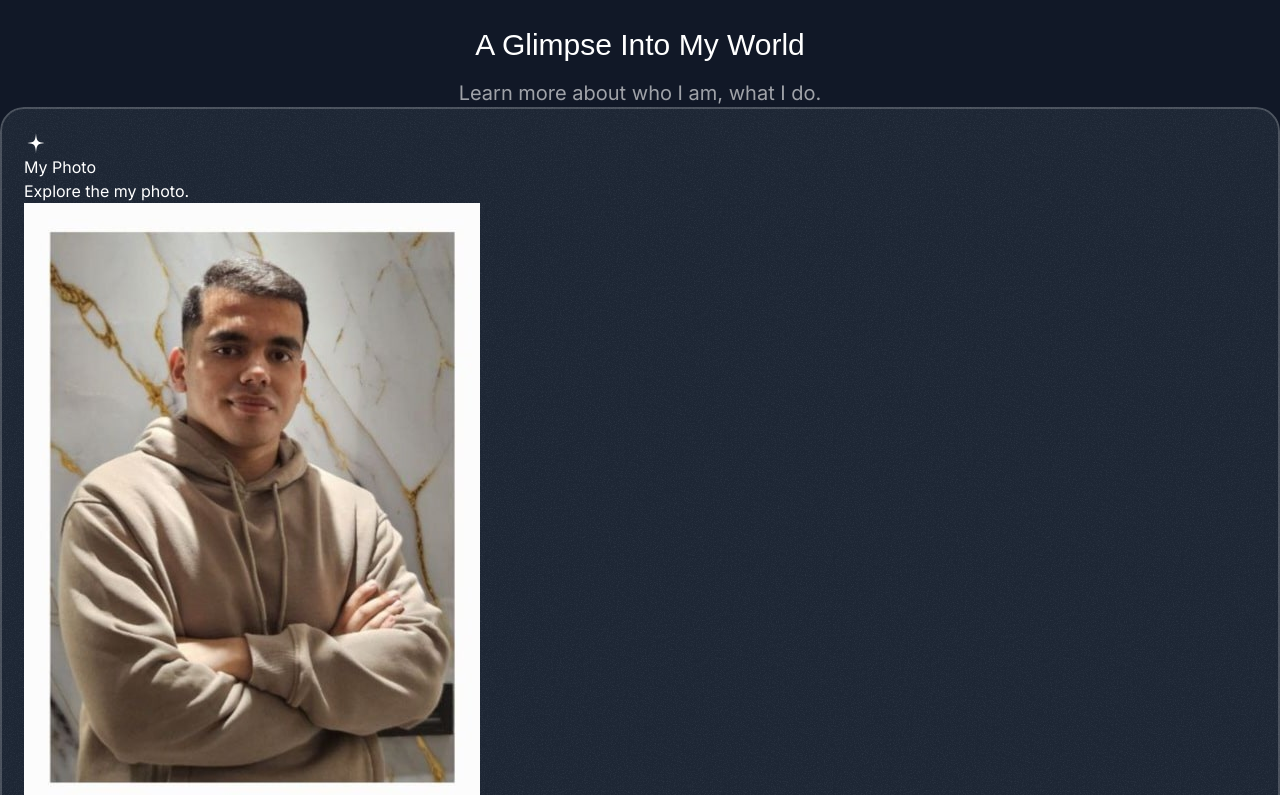
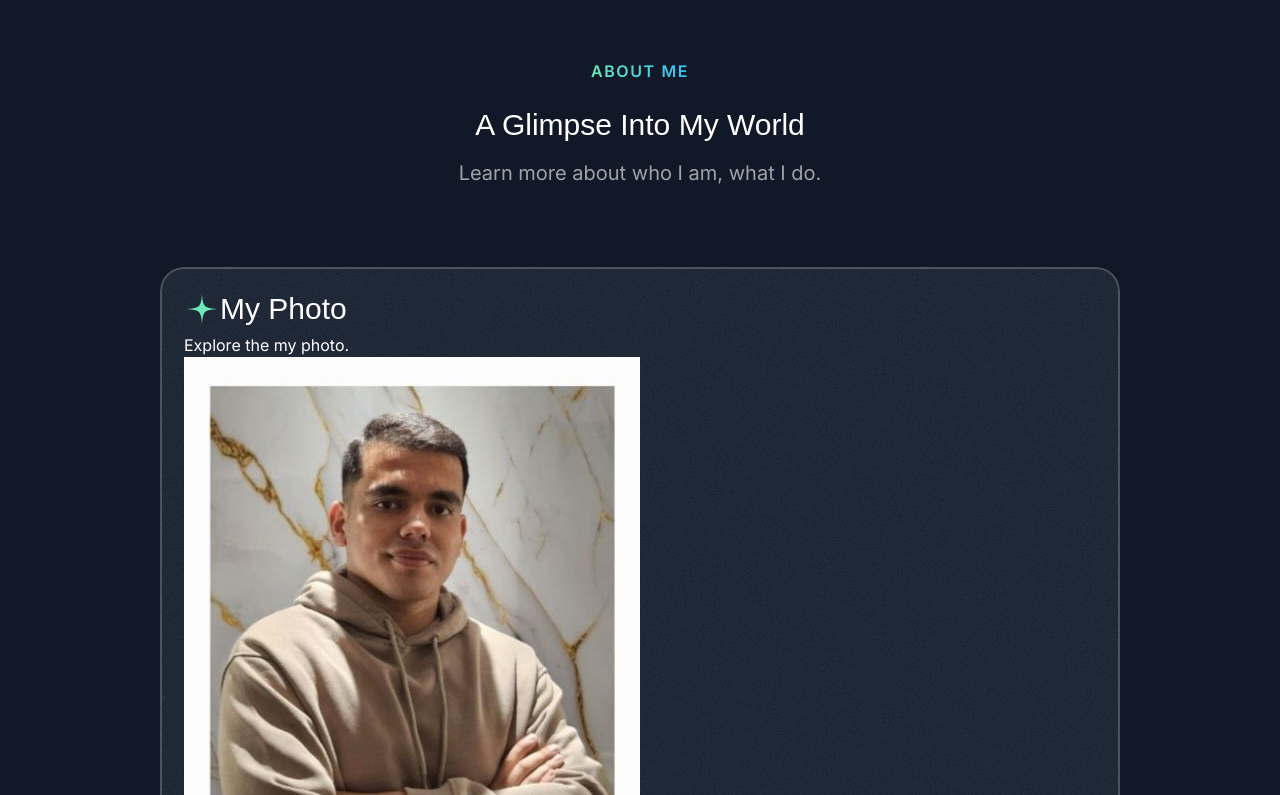
Before and after one commit to eziz-tajiev/Portfolio, a Next.js app: page / in a window 1280 px wide. Shown: the part 3565-4360 px from the top of the page. Built offline with nearby package versions, Linux system fonts and the light colour scheme; a web font is replaced by a local one.

Commit message:
styling the title of the card (about section)

```diff
--- a/src/sections/About.tsx
+++ b/src/sections/About.tsx
@@ -91,16 +91,19 @@ const hobbies = [
 
 export const AboutSection = () => {
   return (
-    <div className="pb-96">
+    <div className="py-20">
+      <div className="container">
         <SectionHeader
           eyebrow="About Me"
           title="A Glimpse Into My World"
           description="Learn more about who I am, what I do."/>
-        <div>
+          <div className="mt-20">
             <Card>
               <div>
-              <StarIcon />
-              <h3>My Photo</h3>
+                <div className="inline-flex items-center">
+                  <StarIcon className="size-9 text-emerald-300" />
+                  <h3 className="font-serif text-3xl">My Photo</h3>
+                </div>
                 <p>Explore the my photo.</p>
               </div>
               <Image src={myPhoto} alt="My Photo" />
@@ -149,5 +152,6 @@ export const AboutSection = () => {
 
           </div>
         </div>
+      </div>
   );
 };
```
Lines whose indentation alone changed are shown as unchanged.
